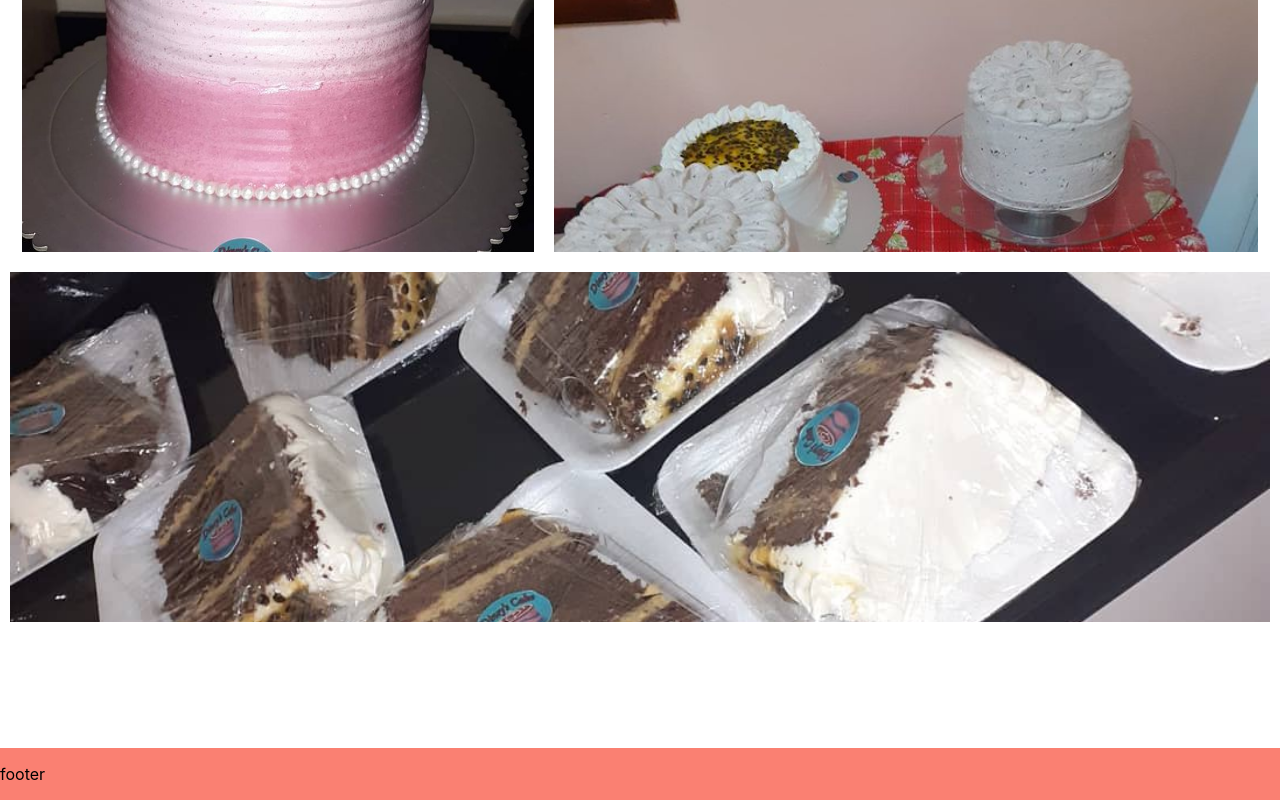
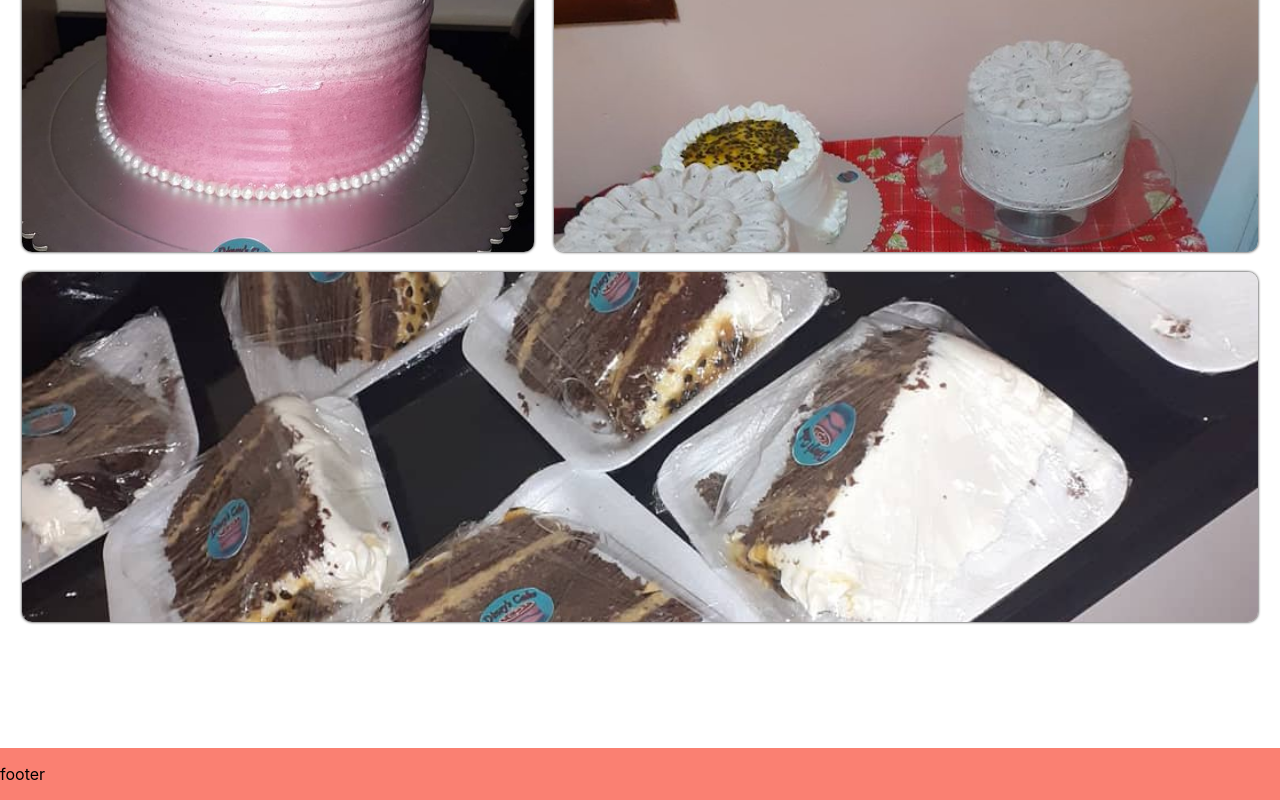
Before and after one commit to paulocost4/dincyscake, a React (Create React App) app: page / in a window 1280 px wide. Shown: the part 1468-2268 px from the top of the page. Built offline with nearby package versions, Linux system fonts and the light colour scheme; a web font is replaced by a local one.

Commit message:
ajuste na navBar e borderRadius e sombra nas imagens

```diff
--- a/src/App.css
+++ b/src/App.css
@@ -28,10 +28,16 @@
   margin-top: 10px;
 }
 .itemNavBar{
+  align-items: center;
+  display: flex;
   text-decoration: none;
   color: #f12a5e;
   padding: 16px;
   font-weight: bold;
+}
+.navBar{
+  display: flex;
+  height: inherit;
 }
 body {
   background-color: #fff;
@@ -134,8 +140,12 @@ body {
 }
 .large{
   display: flex;
-  flex-basis: 100%;
+  flex-basis: 96.5%;
   background-size: cover;
   background-position:center;
 
 }
+.images li {
+  border-radius: 10px;
+  box-shadow: 0 0 3px 0px;
+}
```
